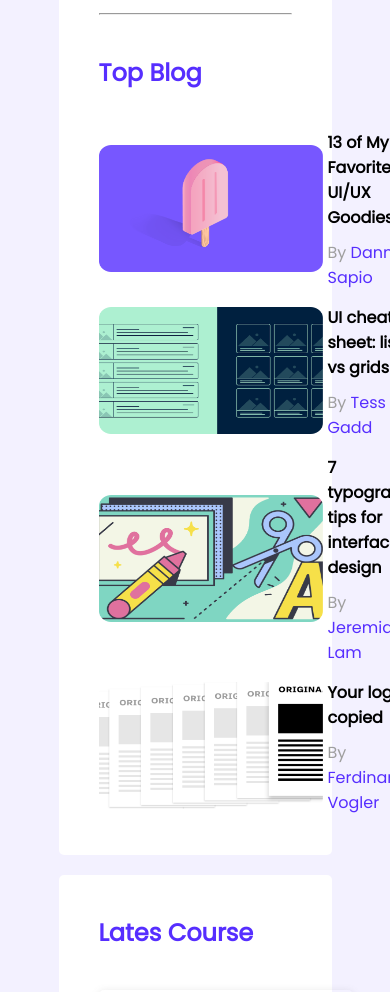
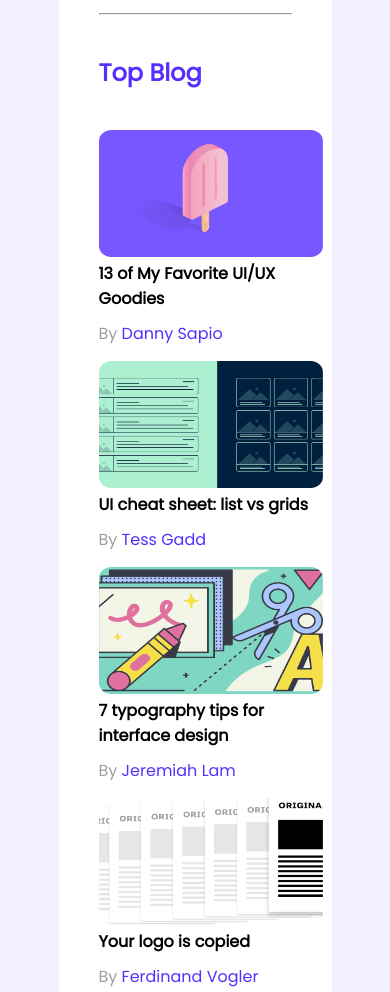
Before and after one commit to Programmer-Mehadi/leader-board, a plain HTML site: page index.html in a window 390 px wide. Shown: the part 820-1812 px from the top of the page. Drawn offline with Linux system fonts and the light colour scheme.

Commit message:
width solve

```diff
--- a/style/style.css
+++ b/style/style.css
@@ -223,5 +223,6 @@ main {
     column-gap: 5px;
     justify-content: center;
     align-items: center;
+    grid-template-columns: 1fr;
   }
 }
```
